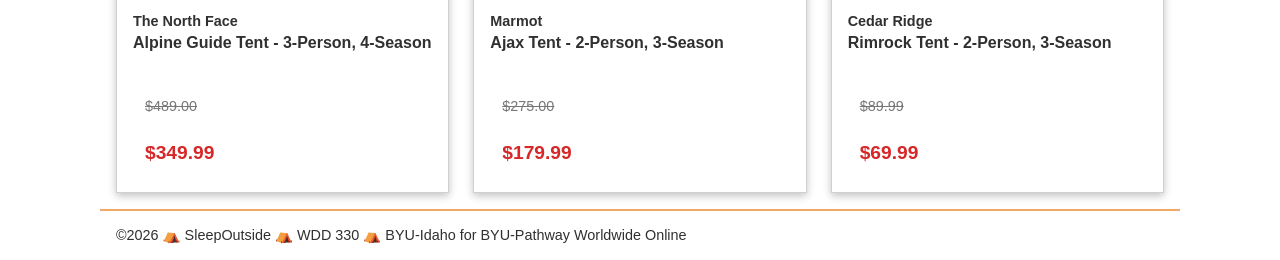
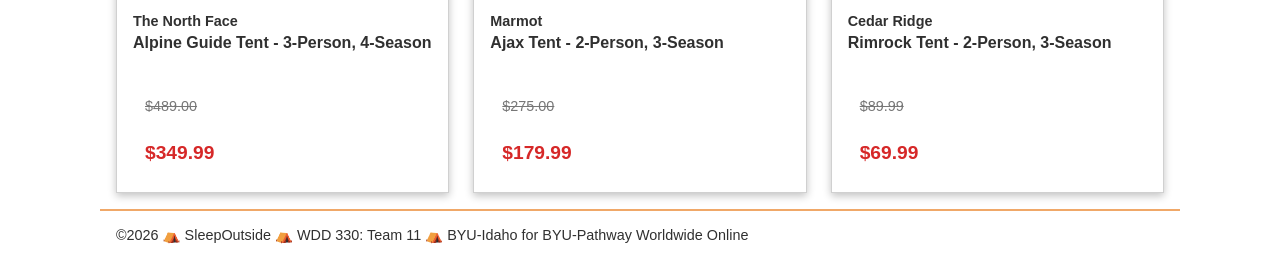
Before and after one commit to kminchakpu/wdd330, a website built with Vite: page src/index.html in a window 1280 px wide. Shown: the part 1326-1586 px from the top of the page. Built offline with nearby package versions, Linux system fonts and the light colour scheme; files whose address does not match are found by name.

Commit message:
Update index.html

```diff
--- a/src/index.html
+++ b/src/index.html
@@ -78,7 +78,7 @@
     </section>
   </main>
   <footer>
-    &copy;2026 ⛺ SleepOutside ⛺ WDD 330 ⛺ BYU-Idaho for BYU-Pathway
+    &copy;2026 ⛺ SleepOutside ⛺ WDD 330: Team 11 ⛺ BYU-Idaho for BYU-Pathway
     Worldwide Online
   </footer>
 </body>
```
